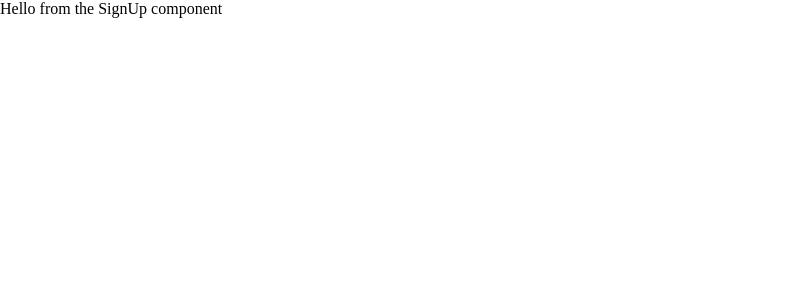
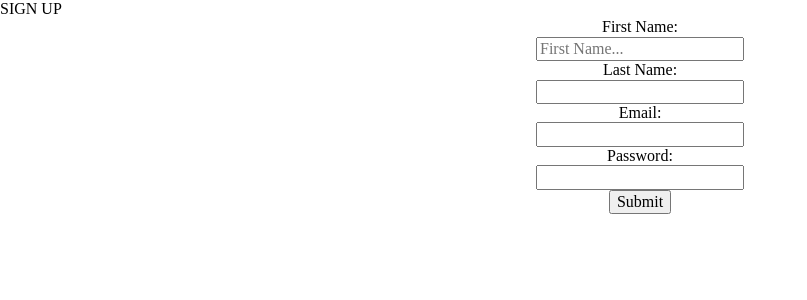
Before and after one commit to FCraven/fire-and-ironman, a React app: page / in a window 1280 px wide. Shown: the top 300 px of the page, without its empty margins (0-807 px from the left). Built offline with nearby package versions, Linux system fonts and the light colour scheme.

Commit message:
SignUp form underway

```diff
--- a/client/components/auth/SignUp.js
+++ b/client/components/auth/SignUp.js
@@ -11,32 +11,67 @@ export default class SignUp extends Component {
       email: '',
       password: ''
     }
-    // this.handleChange = this.handleChange.bind(this)
-    // this.handleSubmit = this.handleSubmit.bind(this)
+    this.handleChange = this.handleChange.bind(this)
+    this.handleSubmit = this.handleSubmit.bind(this)
   }
 
-  // handleChange(event) {
-  //   const name = event.target.name;
-  //   const value = event.target.value;
-  //   this.setState({
-  //     [name] : value
-  //   })
-  // }
+  handleChange(event) {
+    this.setState({
+      [event.target.name] : event.target.value
+    })
+  }
 
-  // async handleSubmit (event) {
-  //   event.preventDefault()
-  //   const newUser = this.state
-  //   const res = await axios.post('/auth/signup', newUser)
-  //   console.log(res)
-  //   //blah blah
+  handleSubmit (event) {
+    event.preventDefault()
+    const newUser = this.state
+    // const res = await axios.post('/auth/signup', newUser)
+    console.log(newUser)
+    //blah blah
 
-  // }
+  }
 
 
   render() {
     return (
-      <div>
-        Hello from the SignUp component
+      <div id='container'>
+        <div id='header'>
+          SIGN UP
+        </div>
+        <form onSubmit={this.handleSubmit}
+              style={{display: 'flex',
+                      flexFlow: 'column nowrap',
+                      justifyContent: 'center',
+                      alignItems: 'center'}}>
+
+        <label htmlFor='firstName'>First Name: </label>
+          <input  name='firstName'
+                  type='text'
+                  value={this.state.firstName}
+                  onChange={this.handleChange}
+                  placeholder='First Name...'
+                  required />
+
+        <label htmlFor='lastName'>Last Name: </label>
+          <input  name='lastName'
+                  type='text'
+                  value={this.state.lastName}
+                  onChange={this.handleChange} />
+
+          <label htmlFor='email'>Email: </label>
+          <input  name='email'
+                  type='email'
+                  value={this.state.email}
+                  onChange={this.handleChange} />
+
+          <label htmlFor='password'>Password: </label>
+          <input  type='password'
+                  name='password'
+                  value={this.state.password}
+                  onChange={this.handleChange} />
+
+          <button type='submit'>Submit</button>
+        </form>
+
       </div>
     )
   }
```
